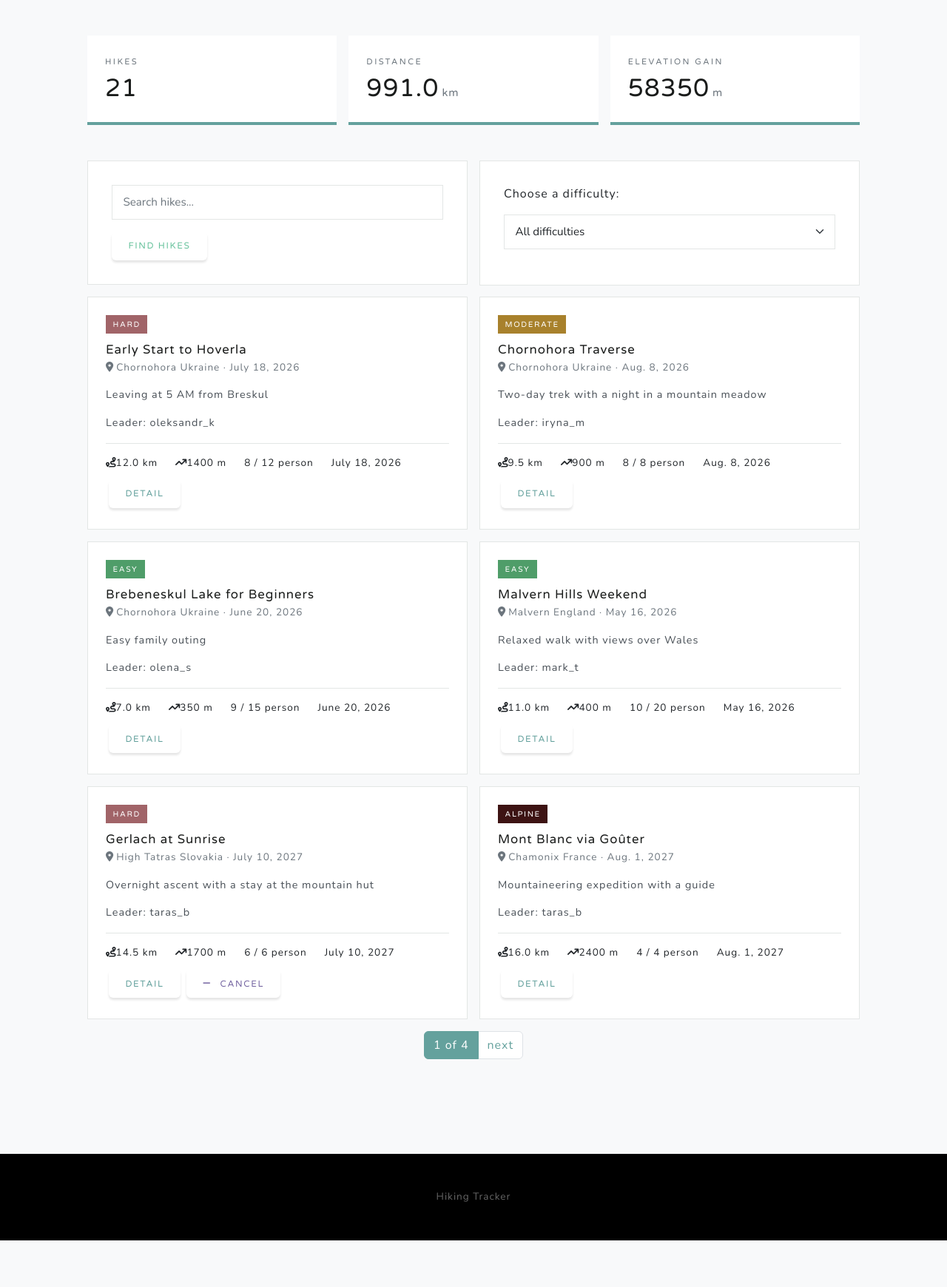
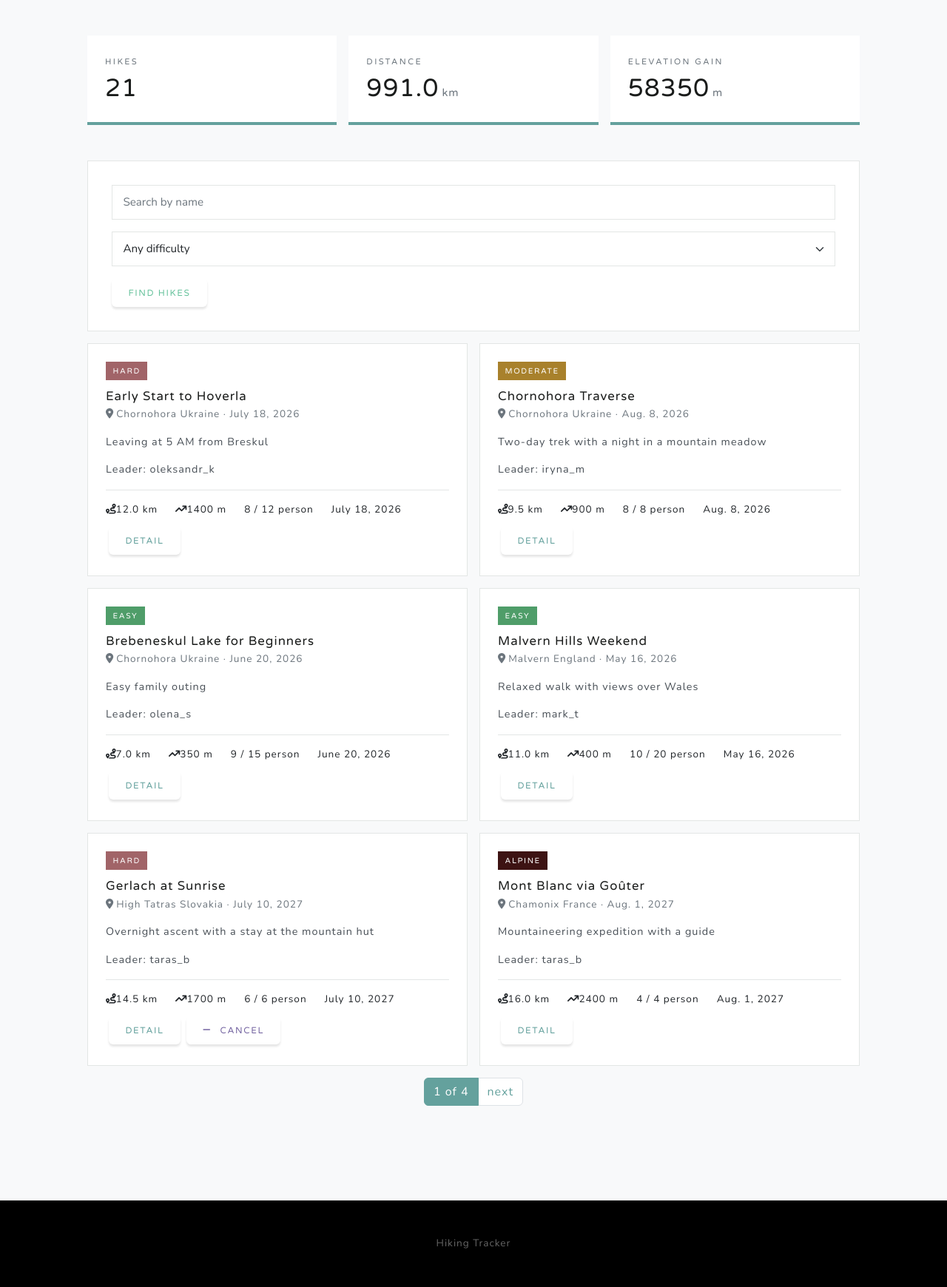
Before and after one commit to perehinets/hiking-tracker, a Django app: page /hikes/ in a window 1280 px wide. Shown: the part 96-1836 px from the top of the page at 74% size. Before the commit the page ends 1773 px from the top, so only its background shows below. Run offline with Django 5.2, Linux system fonts and the light colour scheme; a user stored in the database is signed in; data comes from the database, SQL or seed files in the repository; some libraries are stand-ins or nearby versions.

Commit message:
fix: move filtering into HikeSearchForm

```diff
--- a/templates/tracker/hike_list.html
+++ b/templates/tracker/hike_list.html
@@ -44,35 +44,12 @@
       <!-- List heading-->
       <div class="row gx-3 gy-3">
 
-        <div class="col-md-6">
+        <div class="col-md-12">
           <form action="" method="get" class="form-panel mb-3">
             {{ search_form|crispy }}
             <input type="submit" value="Find Hikes" class="btn btn-outline-success btn-app">
           </form>
         </div>
-
-        <div class="col-md-6">
-          <form action="" method="get" class="form-panel">
-            <label for="difficulty" class="gx-0 gy-0 mb-3">Choose a difficulty:</label>
-            <select name="difficulty" id="difficulty" class="form-select mb-3" onchange="this.form.submit()">
-              <option value="" selected="selected" class="selected">All difficulties</option>
-              <option value="1"
-                  {% if request.GET.difficulty == "1" %} selected="selected" {% endif %}
-              >Easy
-              </option>
-              <option value="2"
-                  {% if request.GET.difficulty == "2" %} selected="selected" {% endif %}>Moderate
-              </option>
-              <option value="3"
-                  {% if request.GET.difficulty == "3" %} selected="selected" {% endif %}>Hard
-              </option>
-              <option value="4"
-                  {% if request.GET.difficulty == "4" %} selected="selected" {% endif %}>Alpine
-              </option>
-            </select>
-          </form>
-        </div>
-
       </div>
 
       <!-- Hike list - one card per hike-->
--- a/tracker/forms.py
+++ b/tracker/forms.py
@@ -33,11 +33,16 @@ class HikeSearchForm(forms.Form):
         label="",
         widget=forms.TextInput(
             attrs={
-                "placeholder": "Search hikes...",
+                "placeholder": "Search by name",
             }
         ),
     )
-
+    difficulty = forms.ModelChoiceField(
+        queryset=Difficulty.objects.all(),
+        required=False,
+        empty_label="Any difficulty",
+        label="",
+    )
 
 class HikerCreationForm(UserCreationForm):
     email = forms.EmailField(
--- a/tracker/views.py
+++ b/tracker/views.py
@@ -76,45 +76,35 @@ class HikeListView(LoginRequiredMixin, generic.ListView):
     model = Hike
     paginate_by = 6
 
-    def get_context_data(self, *, object_list=None, **kwargs):
-        context = super(HikeListView, self).get_context_data(**kwargs)
-        hike = self.request.GET.get("hike", "")
-
-        all_hikes = Hike.objects.all().count()
-        all_distances = Hike.objects.aggregate(
-            total=Sum("route__distance")
-        )["total"] or 0
-
-        all_elevations = Hike.objects.aggregate(
-            total=Sum("route__elevation")
-        )["total"] or 0
-        context["today"] = datetime.date.today()
-        context["all_hikes"] = all_hikes
-        context["all_distances"] = all_distances
-        context["all_elevations"] = all_elevations
-        context["search_form"] = HikeSearchForm(
-            initial={"hike": hike}
-        )
-        return context
-
     def get_queryset(self):
         queryset = Hike.objects.all()
-        form = HikeSearchForm(self.request.GET)
-        if form.is_valid():
-            hike = form.cleaned_data["hike"]
-            difficulty = self.request.GET.get("difficulty", "")
+        self.search_form = HikeSearchForm(self.request.GET or None)
+
+        if self.search_form.is_valid():
+            hike = self.search_form.cleaned_data["hike"]
+            difficulty = self.search_form.cleaned_data["difficulty"]
 
             if hike:
-                queryset = queryset.filter(
-                    name__icontains=form.cleaned_data["hike"]
-                )
-
+                queryset = queryset.filter(name__icontains=hike)
             if difficulty:
-                queryset = queryset.filter(
-                    route__difficulty=difficulty
-                )
+                queryset = queryset.filter(route__difficulty=difficulty)
 
         return queryset
+
+    def get_context_data(self, **kwargs):
+        context = super().get_context_data(**kwargs)
+
+        totals = Hike.objects.aggregate(
+            all_distances=Sum("route__distance"),
+            all_elevations=Sum("route__elevation"),
+        )
+
+        context["today"] = datetime.date.today()
+        context["all_hikes"] = Hike.objects.count()
+        context["all_distances"] = totals["all_distances"] or 0
+        context["all_elevations"] = totals["all_elevations"] or 0
+        context["search_form"] = self.search_form
+        return context
 
 
 class HikeDetailView(LoginRequiredMixin, generic.DetailView):
```
